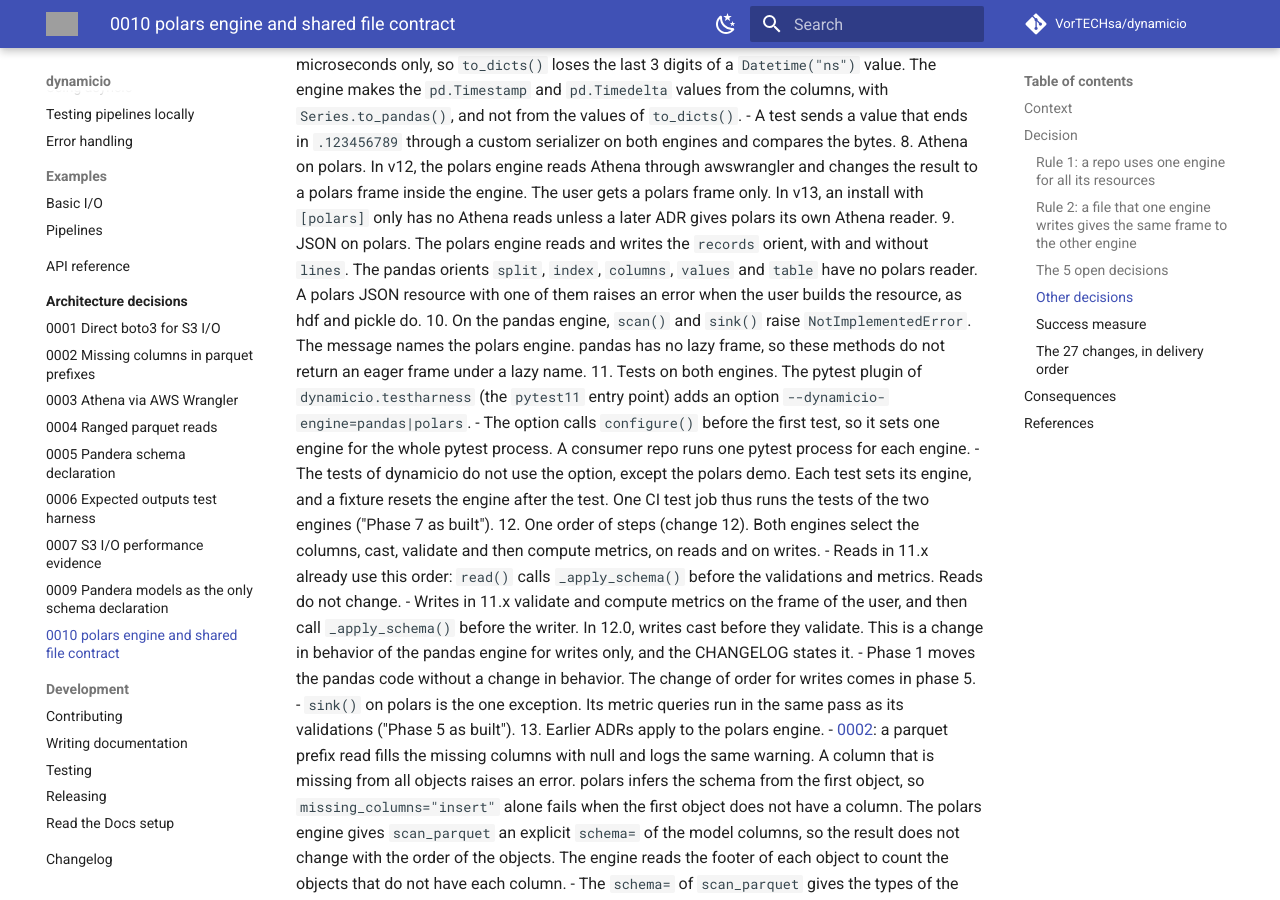
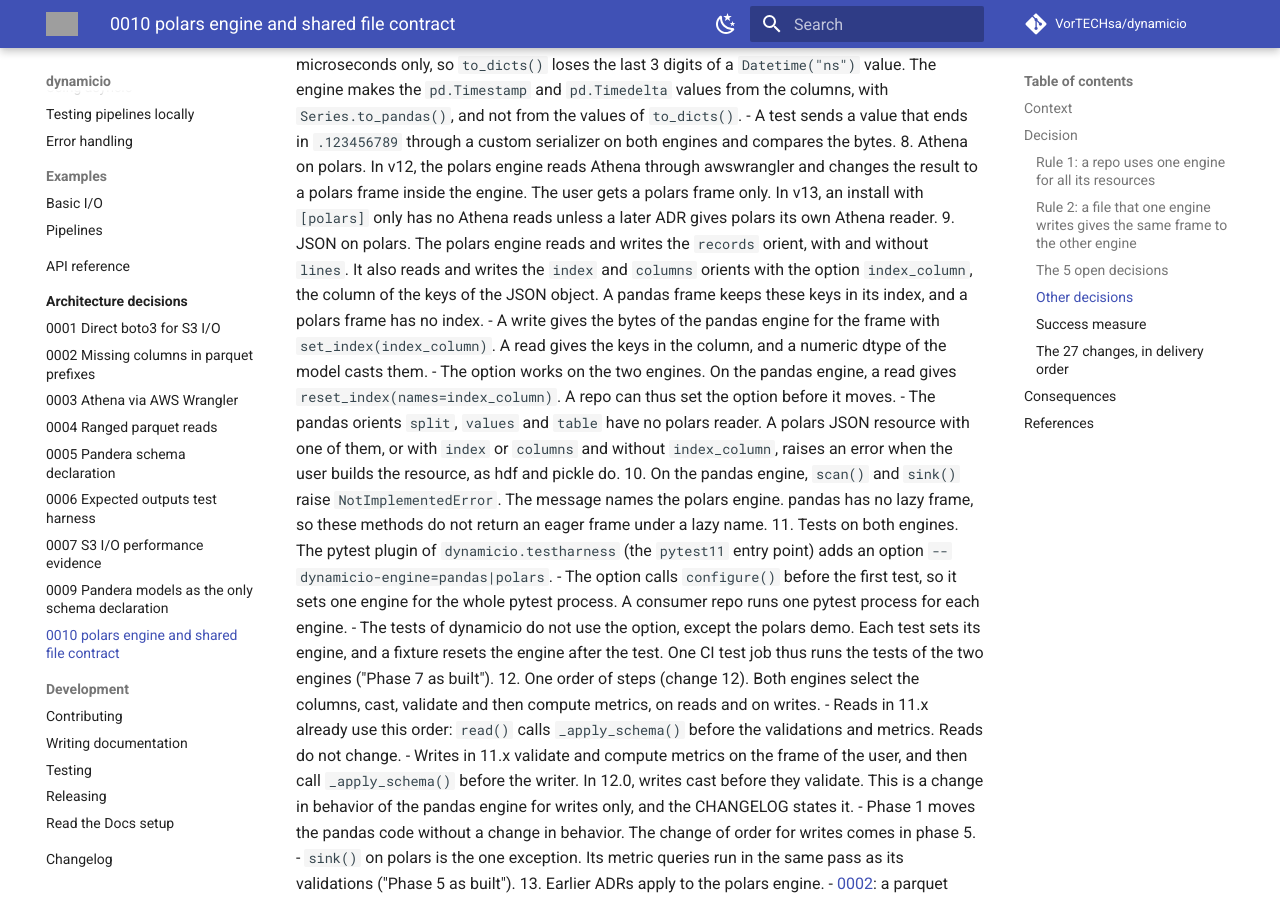
Before and after one commit to VorTECHsa/dynamicio, an MkDocs documentation site: the page built from docs/adr/0010-polars-engine-and-shared-file-contract.md, in a window 1280 px wide and 900 px high, scrolled down 5285 px. Built offline with MkDocs 1.6.1 and Material for MkDocs 9.7.7, drawn with Linux system fonts in a browser that asks for light colours; comment, search, counter and statistics services are not loaded; some of the changed text lies outside the part shown; grey boxes are pictures that could not be loaded.

Commit message:
docs(RND-25353): add the JSON option index_column to decision 9 of ADR 0010
The polars engine reads and writes the index and columns orients with index_column, the column of the keys. The option works on the two engines.

```diff
--- a/docs/adr/0010-polars-engine-and-shared-file-contract.md
+++ b/docs/adr/0010-polars-engine-and-shared-file-contract.md
@@ -138,8 +138,13 @@ schema declaration.
    - A test sends a value that ends in `.123456789` through a custom serializer on both engines and compares the bytes.
 8. Athena on polars. In v12, the polars engine reads Athena through awswrangler and changes the result to a polars frame inside the engine. The user gets a polars
    frame only. In v13, an install with `[polars]` only has no Athena reads unless a later ADR gives polars its own Athena reader.
-9. JSON on polars. The polars engine reads and writes the `records` orient, with and without `lines`. The pandas orients `split`, `index`, `columns`, `values` and
-   `table` have no polars reader. A polars JSON resource with one of them raises an error when the user builds the resource, as hdf and pickle do.
+9. JSON on polars. The polars engine reads and writes the `records` orient, with and without `lines`. It also reads and writes the `index` and `columns`
+   orients with the option `index_column`, the column of the keys of the JSON object. A pandas frame keeps these keys in its index, and a polars frame has no index.
+   - A write gives the bytes of the pandas engine for the frame with `set_index(index_column)`. A read gives the keys in the column, and a numeric dtype of the
+     model casts them.
+   - The option works on the two engines. On the pandas engine, a read gives `reset_index(names=index_column)`. A repo can thus set the option before it moves.
+   - The pandas orients `split`, `values` and `table` have no polars reader. A polars JSON resource with one of them, or with `index` or `columns` and without
+     `index_column`, raises an error when the user builds the resource, as hdf and pickle do.
 10. On the pandas engine, `scan()` and `sink()` raise `NotImplementedError`. The message names the polars engine. pandas has no lazy frame, so these methods do
     not return an eager frame under a lazy name.
 11. Tests on both engines. The pytest plugin of `dynamicio.testharness` (the `pytest11` entry point) adds an option `--dynamicio-engine=pandas|polars`.
@@ -435,7 +440,7 @@ of the 4 pairs use it to compare frames.
 - The polars writer costs more than plain polars: it builds the pandas metadata, writes the CSV index column and keeps the 11.1.0 byte format. Rule 2 requires
   this cost. The success measure limits it.
 - The polars engine changes Kafka rows to pandas Python types (decision 7). This costs time on each message, and keeps custom serializers correct.
-- hdf, pickle and the JSON orients of decision 9 have no polars reader. A polars repo must move these resources to parquet or to `records` JSON first.
+- hdf, pickle and the JSON orients `split`, `values` and `table` of decision 9 have no polars reader. A polars repo must move these resources to parquet or to `records` JSON first. A JSON resource with the orient `index` or `columns` needs `index_column`.
 - Tests that patch internals, such as a consumer repo that patches `dynamicio.mixins.with_s3.wr.s3.read_json`, keep working in 12.x. The pandas I/O code stays in
   the `dynamicio.mixins.*` modules, so the code looks up `wr` in the module that the test patches. A re-export only does not give this, because a moved function
   looks up `wr` in its new module.
```
